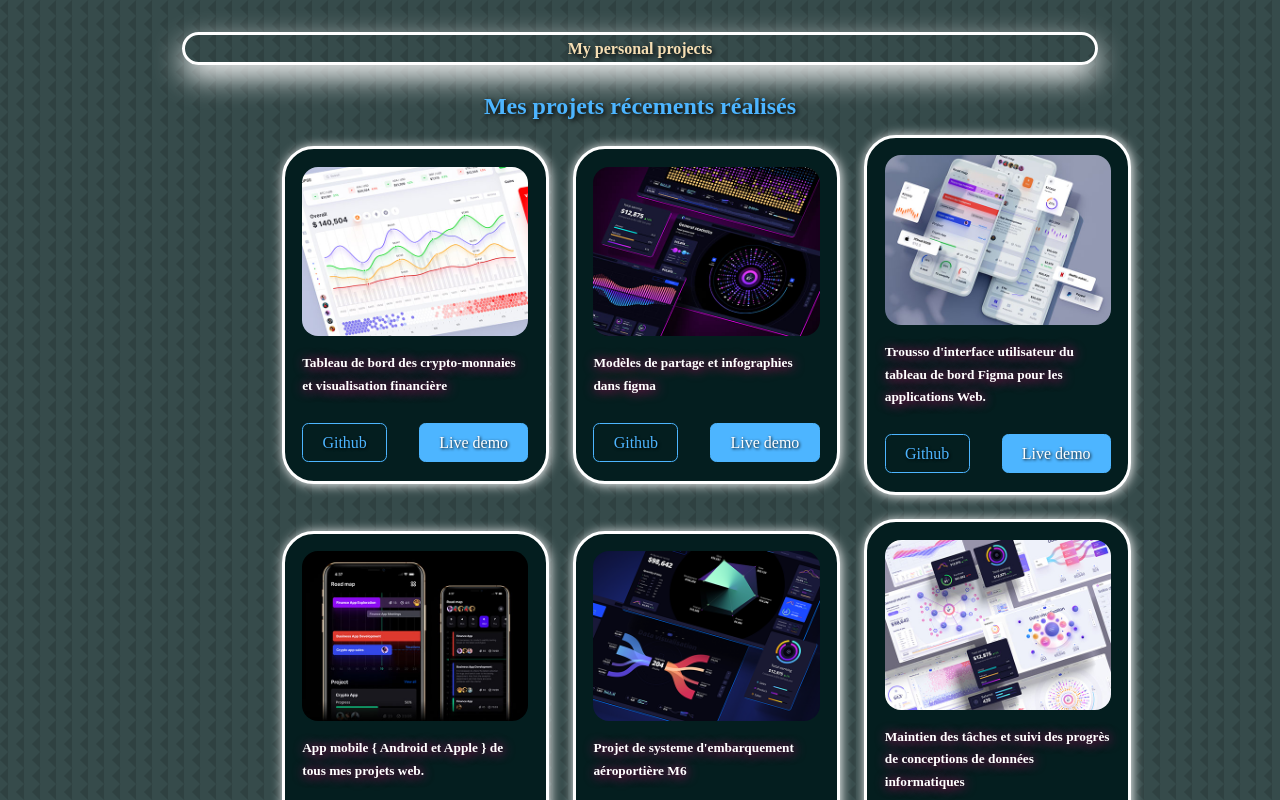
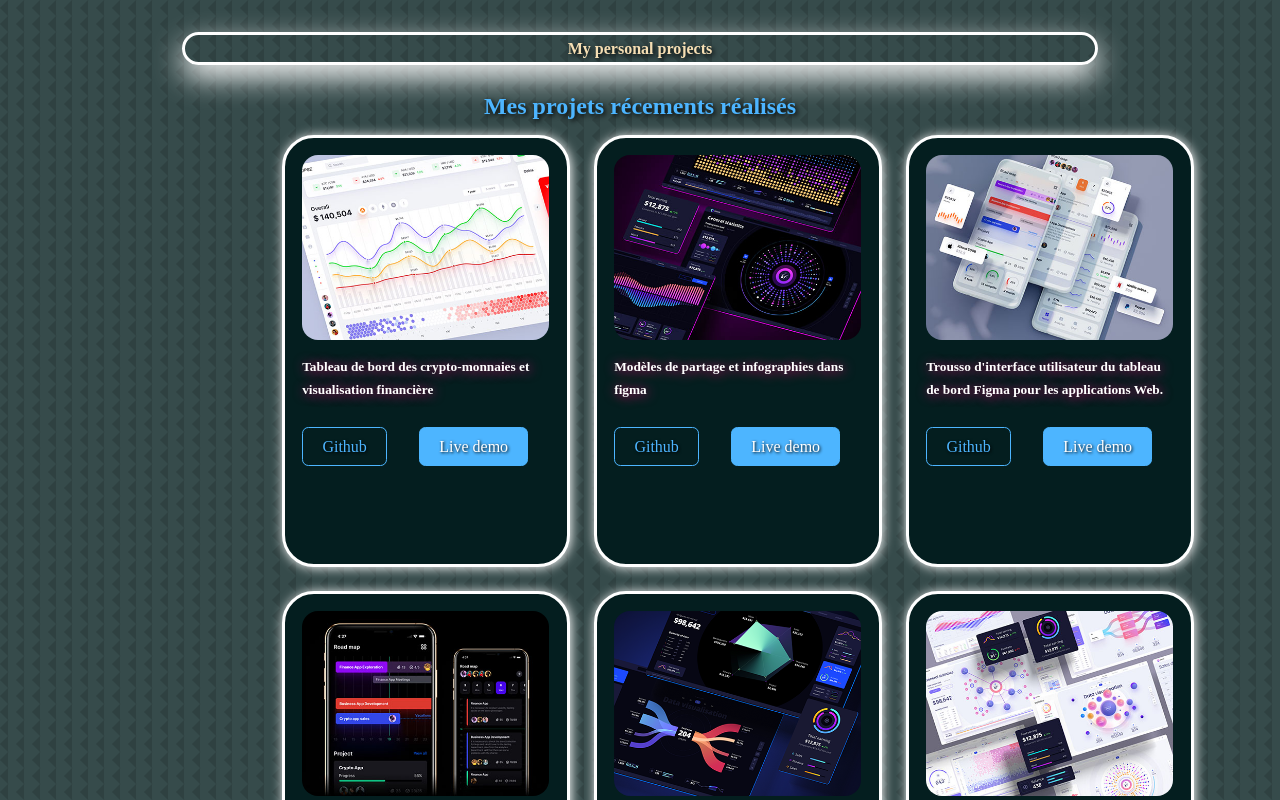
Before and after one commit to Mouhamed1003/keenprogrammer.com, a React (Create React App) app: page / in a window 1280 px wide. Shown: the part 3440-4240 px from the top of the page. Built offline with nearby package versions, Linux system fonts and the light colour scheme.

Commit message:
Update portfolio.css

```diff
--- a/src/components/portfolio/portfolio.css
+++ b/src/components/portfolio/portfolio.css
@@ -32,9 +32,8 @@
     transition: var(--transition);
     box-shadow: 1px 1px 12px white;
     transition: transform 1s ease; /* Transition douce */
-    width: 100%;
-    max-width: 18rem; /* Limiter la largeur maximale des items */
-    height: auto; /* Ajuster automatiquement la hauteur */
+    width: 18rem;
+    height: 27rem;
 }
 .portfolio_item:hover {
     background: #00000099;
```
